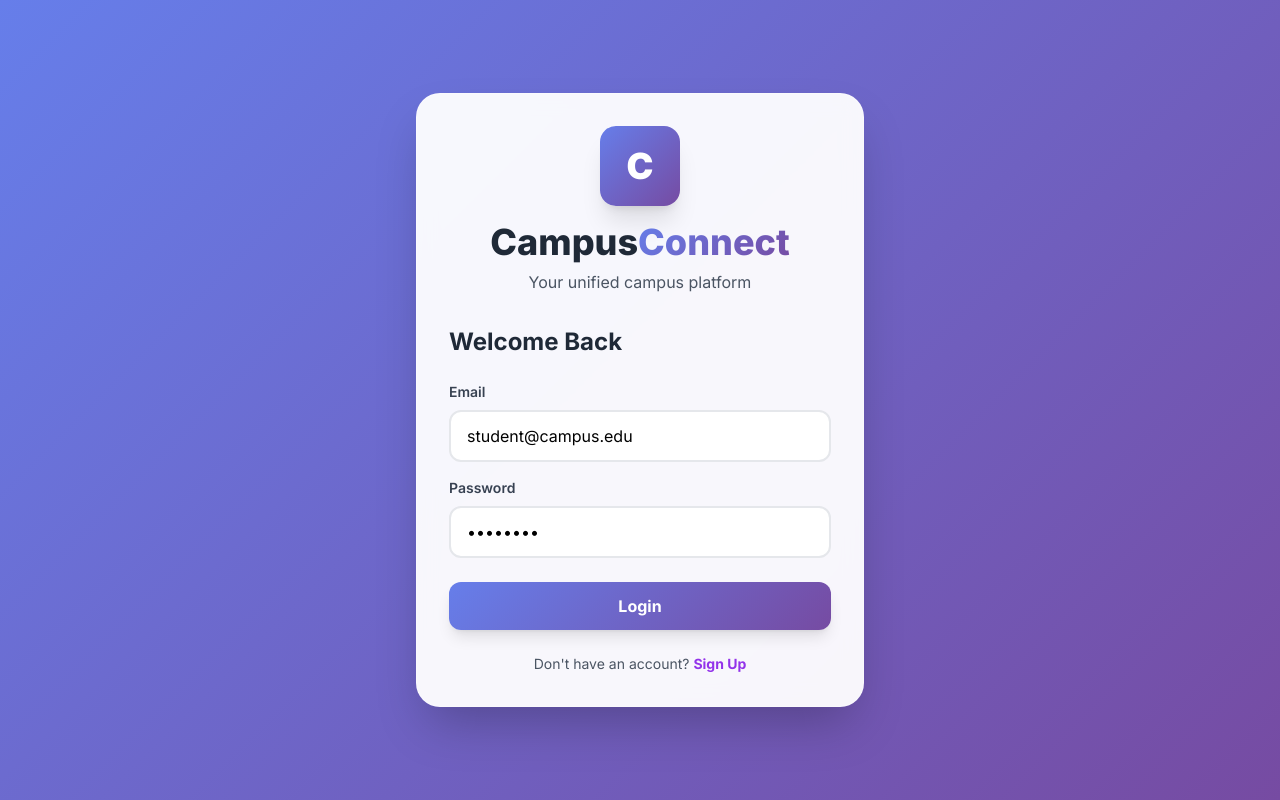
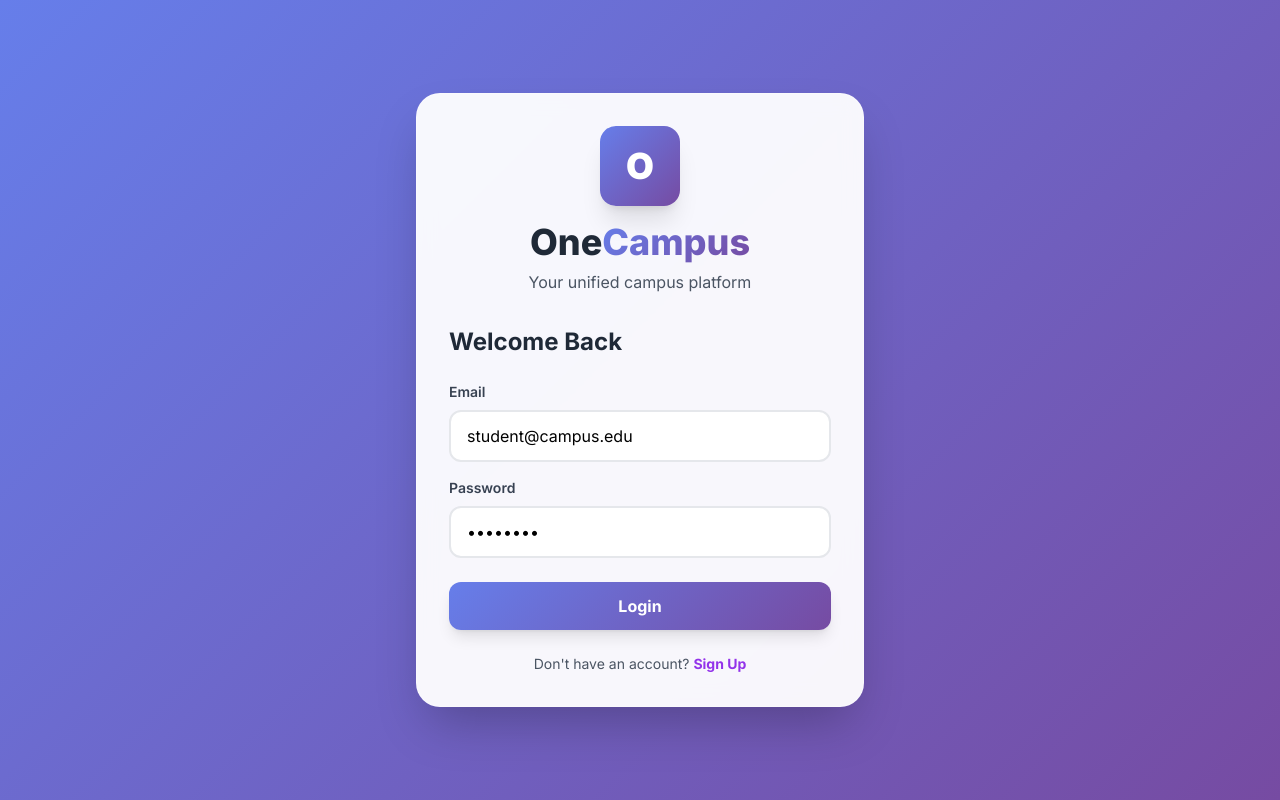
Before and after one commit to cosmicgamerbot/codecraft_ncd, a website: page index.html in a window 1280 px wide. Drawn offline with nearby package versions, Linux system fonts and the light colour scheme.

Commit message:
Update index.html

```diff
--- a/index.html
+++ b/index.html
@@ -4,7 +4,7 @@
     <meta charset="UTF-8">
     <meta name="viewport" content="width=device-width, initial-scale=1.0">
     <meta name="theme-color" content="#6366F1">
-    <title>CampusConnect - Your Campus Platform</title>
+    <title>OneCampus - Your Campus Platform</title>
     <script src="https://cdn.tailwindcss.com"></script>
     <link href="https://fonts.googleapis.com/css2?family=Material+Symbols+Rounded:opsz,wght,FILL,GRAD@20..48,100..700,0..1,-50..200" rel="stylesheet" />
     <script src="https://unpkg.com/html5-qrcode@2.3.8/minified/html5-qrcode.min.js"></script>
@@ -163,9 +163,9 @@
         <div class="glass-card p-8 rounded-3xl shadow-2xl max-w-md w-full animate-slideUp">
             <div class="text-center mb-8">
                 <div class="w-20 h-20 btn-primary rounded-2xl mx-auto mb-4 flex items-center justify-center shadow-xl">
-                    <span class="text-4xl font-black text-white">C</span>
-                </div>
-                <h1 class="text-4xl font-extrabold text-gray-800 mb-2">Campus<span class="gradient-text">Connect</span></h1>
+                    <span class="text-4xl font-black text-white">O</span>
+                </div>
+                <h1 class="text-4xl font-extrabold text-gray-800 mb-2">One<span class="gradient-text">Campus</span></h1>
                 <p class="text-gray-600">Your unified campus platform</p>
             </div>
 
```
